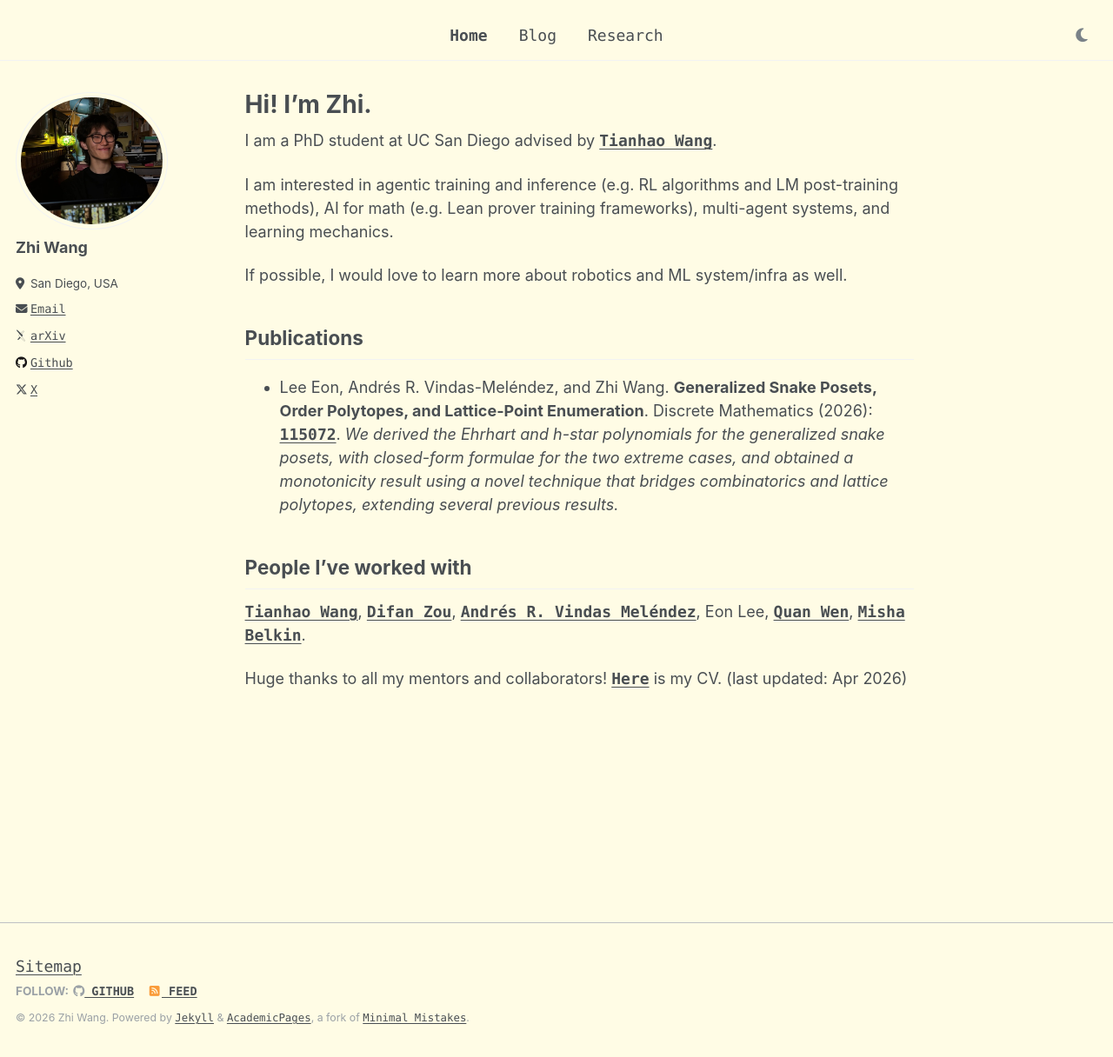
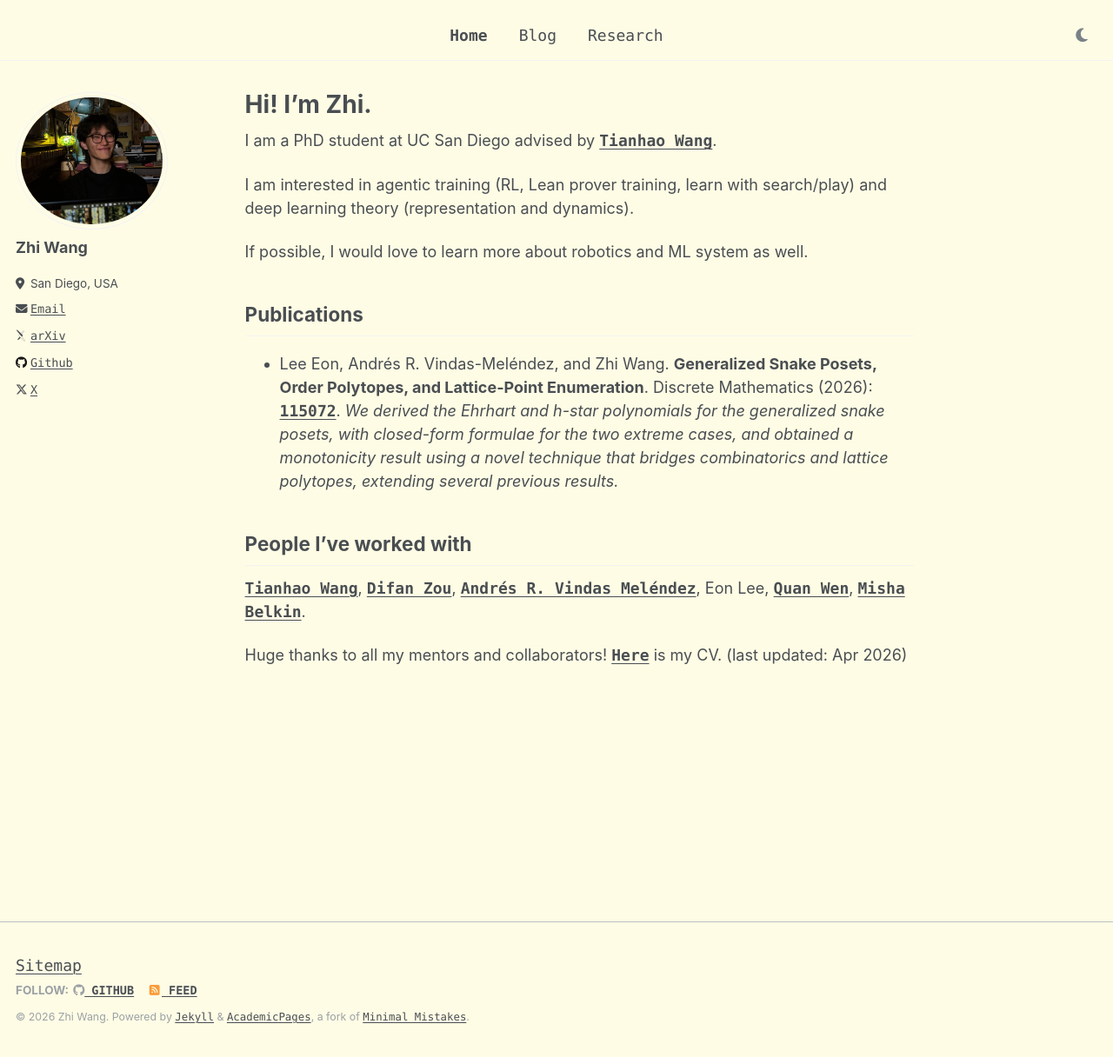
Before and after one commit to Zhi0467/Zhi0467.github.io, a Jekyll site: the page built from _pages/about.md, in a window 1280 px wide and 1216 px high. Shown: the whole window at 87% size. Built offline with Jekyll 4.4.1, drawn with Linux system fonts in a browser that asks for light colours; some web fonts are replaced.

Commit message:
Revise interests in about.md
Updated interests to reflect a focus on agentic training and deep learning theory.

```diff
--- a/_pages/about.md
+++ b/_pages/about.md
@@ -5,9 +5,9 @@ author_profile: true
 ---
 I am a PhD student at UC San Diego advised by [Tianhao Wang](https://tiiao.github.io).
 
-I am interested in agentic training and inference (e.g. RL algorithms and LM post-training methods), AI for math (e.g. Lean prover training frameworks), multi-agent systems, and learning mechanics.
+I am interested in agentic training (RL, Lean prover training, learn with search/play) and deep learning theory (representation and dynamics).
 
-If possible, I would love to learn more about robotics and ML system/infra as well.
+If possible, I would love to learn more about robotics and ML system as well.
 
 Publications
 ------
```
